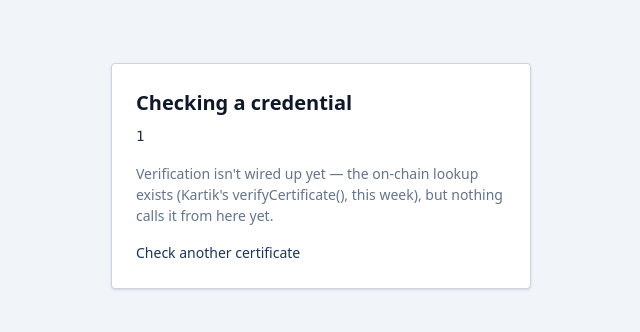
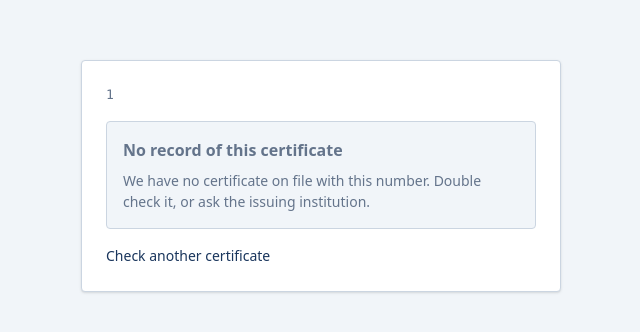
Before and after one commit to KartikMarwal25/SKIT-CSE-2023-2027-26, a React (Vite) app in the folder apps/web/: page /verify/1 in a window 1280 px wide. Shown: the part 224-556 px from the top of the page, without its empty margins (319-959 px from the left). Built offline with nearby package versions, Linux system fonts and the light colour scheme.

Commit message:
feat(web): define distinct copy and styling for all four verification outcomes

```diff
--- a/apps/web/src/pages/public/VerifyEntryPage.jsx
+++ b/apps/web/src/pages/public/VerifyEntryPage.jsx
@@ -3,27 +3,47 @@ import { useNavigate } from 'react-router-dom';
 import { Card } from '../../components/Card.jsx';
 import { FormField } from '../../components/FormField.jsx';
 import { Button } from '../../components/Button.jsx';
+import { QrScanner } from '../../components/QrScanner.jsx';
 
 /**
- * Identifier-based verification only this week — type in a certificate
- * number, no document upload (§5.5 / UX-OPEN-3 is still open, so there's
- * nowhere to send an uploaded file yet).
+ * Identifier-based verification — type in a certificate number, or scan a
+ * QR code that encodes a /verify/:certificateNumber link. Still no document
+ * upload (§5.5 / UX-OPEN-3 is still open, so there's nowhere to send an
+ * uploaded file yet).
  */
 export function VerifyEntryPage() {
   const navigate = useNavigate();
   const [certificateNumber, setCertificateNumber] = useState('');
+  const [scanning, setScanning] = useState(false);
+
+  const goToOutcome = (number) => {
+    if (!number.trim()) return;
+    navigate(`/verify/${encodeURIComponent(number.trim())}`);
+  };
 
   const handleSubmit = (event) => {
     event.preventDefault();
-    if (!certificateNumber.trim()) return;
-    navigate(`/verify/${encodeURIComponent(certificateNumber.trim())}`);
+    goToOutcome(certificateNumber);
   };
+
+  if (scanning) {
+    return (
+      <div className="flex min-h-screen items-center justify-center bg-surface px-16">
+        <Card className="w-full max-w-[420px]">
+          <h1 className="text-[20px] font-bold text-ink">Scan the QR code</h1>
+          <div className="mt-16">
+            <QrScanner onDecode={goToOutcome} onClose={() => setScanning(false)} />
+          </div>
+        </Card>
+      </div>
+    );
+  }
 
   return (
     <div className="flex min-h-screen items-center justify-center bg-surface px-16">
       <Card className="w-full max-w-[420px]">
         <h1 className="text-[20px] font-bold text-ink">Verify a credential</h1>
-        <p className="mt-4 text-[14px] text-faint">Enter the certificate number printed on the document.</p>
+        <p className="mt-4 text-[14px] text-faint">Enter the certificate number printed on the document, or scan its QR code.</p>
         <form onSubmit={handleSubmit} className="mt-24 flex flex-col gap-16">
           <FormField
             id="certificateNumber"
@@ -34,6 +54,9 @@ export function VerifyEntryPage() {
             required
           />
           <Button type="submit">Verify</Button>
+          <Button type="button" variant="secondary" onClick={() => setScanning(true)}>
+            Scan QR code instead
+          </Button>
         </form>
       </Card>
     </div>
--- a/apps/web/src/pages/public/VerifyOutcomePage.jsx
+++ b/apps/web/src/pages/public/VerifyOutcomePage.jsx
@@ -2,22 +2,55 @@ import { useParams, Link } from 'react-router-dom';
 import { Card } from '../../components/Card.jsx';
 
 /**
- * Shell only — no verification endpoint exists yet (that needs Kartik's
- * verifyCertificate() wired through an API route, not built this week), so
- * this just proves the identifier makes it through the URL correctly.
+ * All four FR-VER-003 outcomes get their own distinct treatment — never
+ * collapsed to a single "VALID" label (the F-2 pitfall). No verification
+ * endpoint exists yet (that needs Kartik's verifyCertificate() wired
+ * through the API, not built this week), so the outcome shown here is
+ * resolved from a small mock table by certificate number, purely to prove
+ * all four result states render distinctly.
  */
+const MOCK_OUTCOMES = {
+  'SKIT-2026-000000000001': 'VERIFIED',
+  'SKIT-2026-000000000002': 'REVOKED',
+  'SKIT-2026-000000000003': 'TAMPERED',
+};
+
+const OUTCOME_COPY = {
+  VERIFIED: {
+    heading: 'This credential is verified',
+    detail: 'The hash on file matches this certificate, and it has not been revoked.',
+    className: 'border-ok bg-ok-bg text-ok',
+  },
+  REVOKED: {
+    heading: 'This credential has been revoked',
+    detail: 'The issuing institution has revoked this certificate. It is no longer valid.',
+    className: 'border-bad bg-bad-bg text-bad',
+  },
+  TAMPERED: {
+    heading: 'This document does not match our records',
+    detail: 'The hash of the document you checked does not match what was originally issued under this certificate number. Do not treat it as genuine.',
+    className: 'border-bad bg-bad-bg text-bad',
+  },
+  NOT_FOUND: {
+    heading: 'No record of this certificate',
+    detail: "We have no certificate on file with this number. Double check it, or ask the issuing institution.",
+    className: 'border-edge bg-surface text-faint',
+  },
+};
+
 export function VerifyOutcomePage() {
   const { certificateNumber } = useParams();
+  const outcome = MOCK_OUTCOMES[certificateNumber] ?? 'NOT_FOUND';
+  const copy = OUTCOME_COPY[outcome];
 
   return (
     <div className="flex min-h-screen items-center justify-center bg-surface px-16">
-      <Card className="w-full max-w-[420px]">
-        <h1 className="text-[20px] font-bold text-ink">Checking a credential</h1>
-        <p className="mt-8 font-mono text-[14px] text-body">{certificateNumber}</p>
-        <p className="mt-16 text-[14px] text-faint">
-          Verification isn't wired up yet — the on-chain lookup exists (Kartik's
-          verifyCertificate(), this week), but nothing calls it from here yet.
-        </p>
+      <Card className="w-full max-w-[480px]">
+        <p className="font-mono text-[13px] text-faint">{certificateNumber}</p>
+        <div className={`mt-16 rounded border p-16 ${copy.className}`}>
+          <p className="text-[16px] font-bold">{copy.heading}</p>
+          <p className="mt-8 text-[14px]">{copy.detail}</p>
+        </div>
         <Link to="/verify" className="mt-16 inline-block text-[14px] text-brand hover:underline">
           Check another certificate
         </Link>
```
